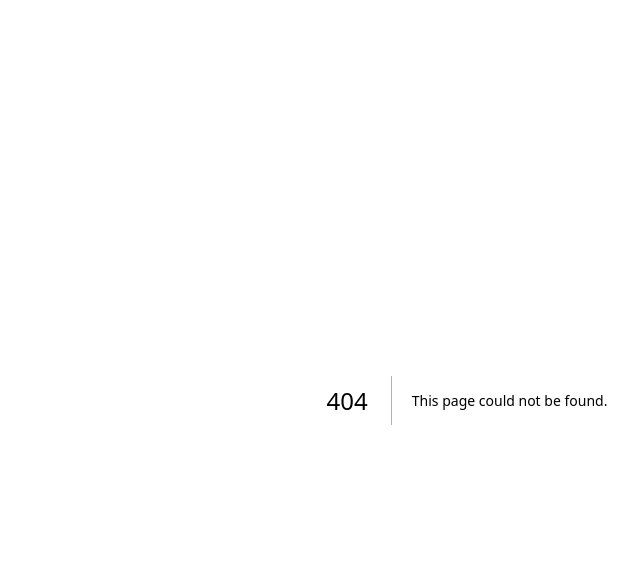
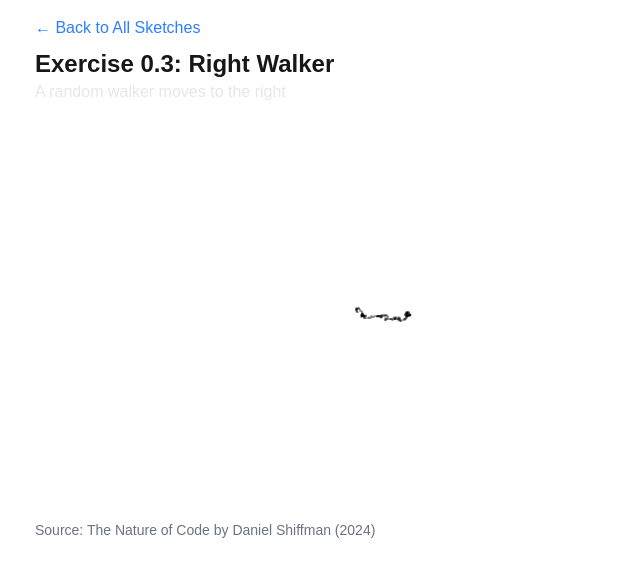
Before and after one commit to SoxFace/nature-of-code, a Next.js app: page /examples/03-walker-right in a window 1280 px wide. Before the commit this address had no page. Shown: the top 576 px of the page, without its empty margins (173-813 px from the left). Built offline with nearby package versions, Linux system fonts and the light colour scheme.

Commit message:
0.3 right walker

```diff
--- /dev/null
+++ b/src/app/examples/03-walker-right/page.tsx
@@ -0,0 +1,65 @@
+"use client";
+
+import P5Wrapper from '@/components/P5Wrapper';
+import SketchLayout from '@/components/SketchLayout';
+import p5 from 'p5';
+
+export default function RightWalker() {
+    // Define the sketch function
+    const sketch = (p5: p5) => {
+        let walker: Walker;
+
+        class Walker {
+            x: number;
+            y: number;
+
+            constructor() {
+                this.x = p5.width / 2;
+                this.y = p5.height / 2;
+            }
+
+            display() {
+                p5.stroke(0);
+                p5.point(this.x, this.y);
+            }
+
+            step() {
+                const r = p5.random(1);
+                if ( r < 0.4) {
+                    this.x++;
+                } else if ( r < 0.6) {
+                    this.x--;
+                }
+                else if ( r < 0.8) {
+                    this.y++;
+                } else {
+                    this.y--;
+                }
+
+                // Ensure the walker stays within the canvas bounds
+                this.x = p5.constrain(this.x, 0, p5.width);
+                this.y = p5.constrain(this.y, 0, p5.height);
+            }
+        }
+
+        p5.setup = () => {
+            p5.createCanvas(640, 360);
+            p5.background(255);
+            walker = new Walker();
+        };
+
+        p5.draw = () => {
+            walker.step();
+            walker.display();
+        };
+    };
+
+    return (
+        <SketchLayout
+            title="Exercise 0.3: Right Walker"
+            description="A random walker moves to the right"
+        >
+            <P5Wrapper sketch={sketch} />
+        </SketchLayout>
+    );
+}
--- a/src/app/page.tsx
+++ b/src/app/page.tsx
@@ -12,6 +12,11 @@ export default function Home() {
           <h2 className="text-2xl font-semibold mb-3">Examples</h2>
           <ul className="list-disc pl-5 space-y-1">
           <li>
+              <Link href="/examples/03-walker-right" className="text-blue-500 hover:underline">
+                0.3: Right walker
+              </Link>
+            </li>
+            <li>
               <Link href="/examples/02-random-number-distribution" className="text-blue-500 hover:underline">
                 0.2: Random Number Distribution
               </Link>
```
